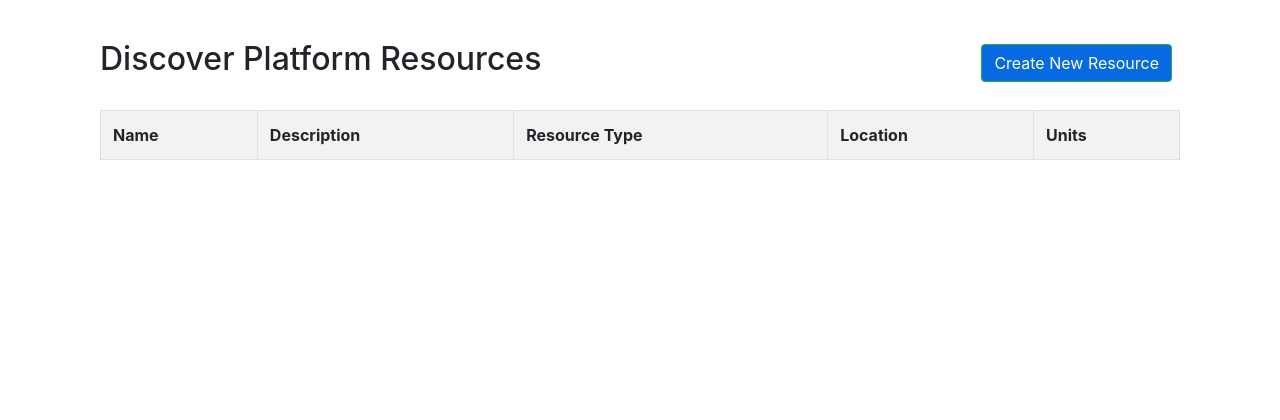
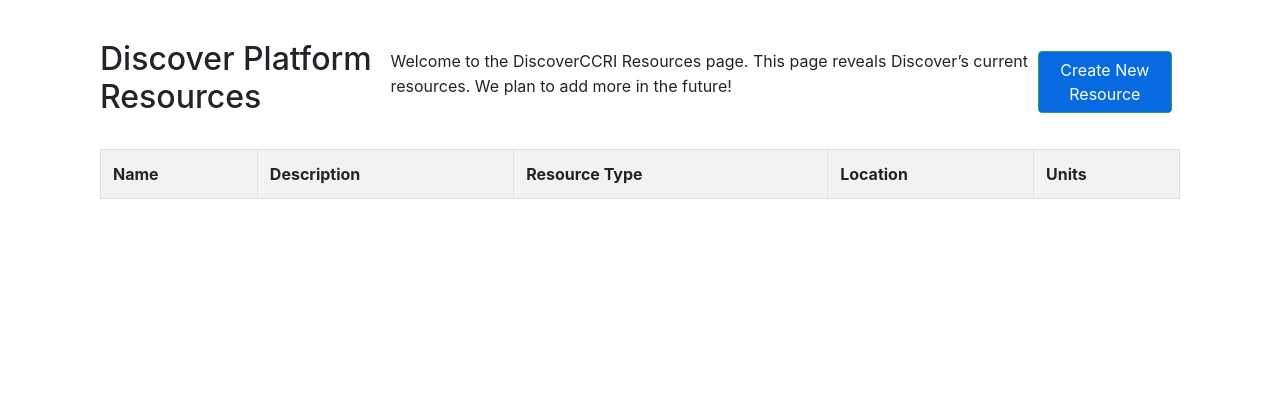
Before and after one commit to DiscoverCCRI/portal_v1, a Django app: template templates/resources/resources.html in a window 1280 px wide. Shown: the part 126-546 px from the top of the page. Run offline with Django 3.2, Linux system fonts and the light colour scheme; the template is opened without the code that fills it, so the values that code supplies are empty; the visitor is signed in with stand-in values (Sample User, id 1); parts of the project's set-up code (start-up, migrations or seed data) failed here and were passed over; some libraries are stand-ins or nearby versions.

Commit message:
Adding new paragraph

```diff
--- a/templates/resources/resources.html
+++ b/templates/resources/resources.html
@@ -16,6 +16,9 @@
         <div class="container">
             <div class="d-flex flex-row align-items-center justify-content-between">
                 <h2>Discover Platform Resources</h2>
+                <p>
+                    Welcome to the DiscoverCCRI Resources page. This page reveals Discover’s current resources. We plan to add more in the future!
+                </p>
                 {% if user.is_resource_manager or user.is_superuser %}
                     <button class="btn btn-success mr-2" style = "background-color:#076AE0!important;">
                         <a href="{% url 'resource_create' %}" class="unlink">Create New Resource</a>
```
